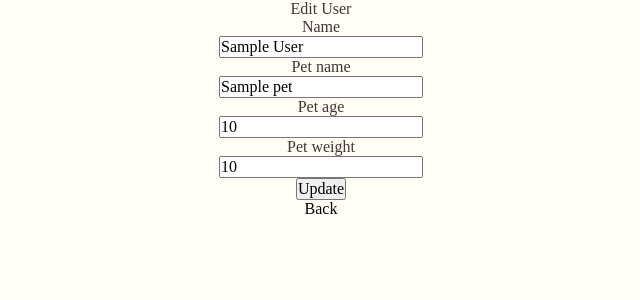
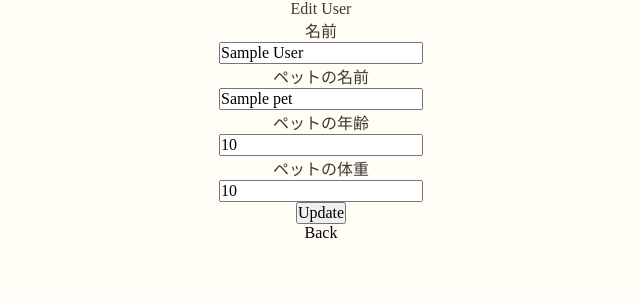
Before and after one commit to fujimasa0107/pet_health_diary, a Rails app: page /users/edit in a window 1280 px wide. Shown: the top 300 px of the page, without its empty margins (319-959 px from the left). Run offline with Rails 7, Linux system fonts and the light colour scheme; a user stored in the database is signed in; tables that the repository leaves empty hold one stand-in row (values such as "Sample post"); some libraries are stand-ins or nearby versions.

Commit message:
エラーメッセージ日本語化

```diff
--- a/app/views/layouts/application.html.erb
+++ b/app/views/layouts/application.html.erb
@@ -13,19 +13,6 @@
   </head>
 
   <body>
-<% flash.each do |type, messages| %>
-  <div class="<%= type %>">
-    <% if messages.is_a?(Array) %>
-      <ul>
-        <% messages.each do |message| %>
-          <li><%= message %></li>
-        <% end %>
-      </ul>
-    <% else %>
-      <%= messages %>
-    <% end %>
-  </div>
-<% end %>
     <%= yield %>
   </body>
 </html>
--- a/config/application.rb
+++ b/config/application.rb
@@ -12,6 +12,8 @@ module PetHealthDiary
     config.load_defaults 7.0
     config.time_zone = 'Tokyo'
     config.active_storage.variant_processor = :mini_magick
+    # 日本語の言語設定
+    config.i18n.default_locale = :ja
     # Configuration for the application, engines, and railties goes here.
     #
     # These settings can be overridden in specific environments using the files
--- /dev/null
+++ b/config/locales/devise.ja.yml
@@ -0,0 +1,153 @@
+ja:
+  activemodel:
+    attributes:
+      user_pet:
+        email: メールアドレス
+        password: パスワード
+        password_confirmation: 確認用パスワード
+        name: 名前
+        pet_name: ペットの名前
+        pet_age: ペットの年齢
+        pet_weight: ペットの体重
+  activerecord:
+    attributes:
+      user:
+        confirmation_sent_at: パスワード確認送信時刻
+        confirmation_token: パスワード確認用トークン
+        confirmed_at: パスワード確認時刻
+        created_at: 作成日
+        current_password: 現在のパスワード
+        current_sign_in_at: 現在のログイン時刻
+        current_sign_in_ip: 現在のログインIPアドレス
+        email: Eメール
+        encrypted_password: 暗号化パスワード
+        failed_attempts: 失敗したログイン試行回数
+        last_sign_in_at: 最終ログイン時刻
+        last_sign_in_ip: 最終ログインIPアドレス
+        locked_at: ロック時刻
+        password: パスワード
+        password_confirmation: パスワード（確認用）
+        remember_created_at: ログイン記憶時刻
+        remember_me: ログインを記憶する
+        reset_password_sent_at: パスワードリセット送信時刻
+        reset_password_token: パスワードリセット用トークン
+        sign_in_count: ログイン回数
+        unconfirmed_email: 未確認Eメール
+        unlock_token: ロック解除用トークン
+        updated_at: 更新日
+    models:
+      user: ユーザー
+  devise:
+    confirmations:
+      confirmed: メールアドレスが確認できました。
+      new:
+        resend_confirmation_instructions: アカウント確認メール再送
+      send_instructions: アカウントの有効化について数分以内にメールでご連絡します。
+      send_paranoid_instructions: メールアドレスが登録済みの場合、本人確認用のメールが数分以内に送信されます。
+    failure:
+      already_authenticated: すでにログインしています。
+      inactive: アカウントが有効化されていません。メールに記載された手順にしたがって、アカウントを有効化してください。
+      invalid: "%{authentication_keys}またはパスワードが違います。"
+      last_attempt: もう一回誤るとアカウントがロックされます。
+      locked: アカウントはロックされています。
+      not_found_in_database: "%{authentication_keys}またはパスワードが違います。"
+      timeout: セッションがタイムアウトしました。もう一度ログインしてください。
+      unauthenticated: ログインもしくはアカウント登録してください。
+      unconfirmed: メールアドレスの本人確認が必要です。
+    mailer:
+      confirmation_instructions:
+        action: メールアドレスの確認
+        greeting: "%{recipient}様"
+        instruction: 以下のリンクをクリックし、メールアドレスの確認手続を完了させてください。
+        subject: メールアドレス確認メール
+      email_changed:
+        greeting: こんにちは、%{recipient}様。
+        message: メールアドレスの（%{email}）変更が完了したため、メールを送信しています。
+        message_unconfirmed: メールアドレスが（%{email}）変更されたため、メールを送信しています。
+        subject: メール変更完了
+      password_change:
+        greeting: "%{recipient}様"
+        message: パスワードが再設定されました。
+        subject: パスワードの変更について
+      reset_password_instructions:
+        action: パスワード変更
+        greeting: "%{recipient}様"
+        instruction: パスワード再設定の依頼を受けたため、メールを送信しています。下のリンクからパスワードの再設定ができます。
+        instruction_2: パスワード再設定の依頼をしていない場合、このメールを無視してください。
+        instruction_3: パスワードの再設定は、上のリンクから新しいパスワードを登録するまで完了しません。
+        subject: パスワードの再設定について
+      unlock_instructions:
+        action: アカウントのロック解除
+        greeting: "%{recipient}様"
+        instruction: アカウントのロックを解除するには下のリンクをクリックしてください。
+        message: ログイン失敗が繰り返されたため、アカウントはロックされています。
+        subject: アカウントのロック解除について
+    omniauth_callbacks:
+      failure: "%{kind} アカウントによる認証に失敗しました。理由：（%{reason}）"
+      success: "%{kind} アカウントによる認証に成功しました。"
+    passwords:
+      edit:
+        change_my_password: パスワードを変更する
+        change_your_password: パスワードを変更
+        confirm_new_password: 確認用新しいパスワード
+        new_password: 新しいパスワード
+      new:
+        forgot_your_password: パスワードを忘れましたか？
+        send_me_reset_password_instructions: パスワードの再設定方法を送信する
+      no_token: このページにはアクセスできません。パスワード再設定メールのリンクからアクセスされた場合には、URL をご確認ください。
+      send_instructions: パスワードの再設定について数分以内にメールでご連絡いたします。
+      send_paranoid_instructions: メールアドレスが登録済みの場合、パスワード再設定用のメールが数分以内に送信されます。
+      updated: パスワードが正しく変更されました。
+      updated_not_active: パスワードが正しく変更されました。
+    registrations:
+      destroyed: アカウントを削除しました。またのご利用をお待ちしております。
+      edit:
+        are_you_sure: 本当によろしいですか？
+        cancel_my_account: アカウント削除
+        currently_waiting_confirmation_for_email: "%{email} の確認待ち"
+        leave_blank_if_you_don_t_want_to_change_it: 空欄のままなら変更しません
+        title: "%{resource}編集"
+        unhappy: 気に入りません
+        update: 更新
+        we_need_your_current_password_to_confirm_your_changes: 変更を反映するには現在のパスワードを入力してください
+      new:
+        sign_up: アカウント登録
+      signed_up: アカウント登録が完了しました。
+      signed_up_but_inactive: ログインするためには、アカウントを有効化してください。
+      signed_up_but_locked: アカウントがロックされているためログインできません。
+      signed_up_but_unconfirmed: 本人確認用のメールを送信しました。メール内のリンクからアカウントを有効化させてください。
+      update_needs_confirmation: アカウント情報を変更しました。変更されたメールアドレスの本人確認のため、本人確認用メールより確認処理をおこなってください。
+      updated: アカウント情報を変更しました。
+      updated_but_not_signed_in: あなたのアカウントは正常に更新されましたが、パスワードが変更されたため、再度ログインしてください。
+    sessions:
+      already_signed_out: 既にログアウト済みです。
+      new:
+        sign_in: ログイン
+      signed_in: ログインしました。
+      signed_out: ログアウトしました。
+    shared:
+      links:
+        back: 戻る
+        didn_t_receive_confirmation_instructions: アカウント確認のメールを受け取っていませんか？
+        didn_t_receive_unlock_instructions: アカウントのロック解除方法のメールを受け取っていませんか？
+        forgot_your_password: パスワードを忘れましたか？
+        sign_in: ログイン
+        sign_in_with_provider: "%{provider}でログイン"
+        sign_up: アカウント登録
+      minimum_password_length: "（%{count}字以上）"
+    unlocks:
+      new:
+        resend_unlock_instructions: アカウントのロック解除方法を再送する
+      send_instructions: アカウントのロック解除方法を数分以内にメールでご連絡します。
+      send_paranoid_instructions: アカウントが見つかった場合、アカウントのロック解除方法を数分以内にメールでご連絡します。
+      unlocked: アカウントをロック解除しました。
+  errors:
+    messages:
+      already_confirmed: は既に登録済みです。ログインしてください。
+      confirmation_period_expired: の期限が切れました。%{period} までに確認する必要があります。 新しくリクエストしてください。
+      expired: の有効期限が切れました。新しくリクエストしてください。
+      not_found: は見つかりませんでした。
+      not_locked: はロックされていません。
+      not_saved:
+        one: エラーが発生したため %{resource} は保存されませんでした。
+        other: "%{count} 件のエラーが発生したため %{resource} は保存されませんでした。"
```
Also changed, not shown: app/models/user_pet.rb (+7 -7 lines), app/views/shared/_error_messages.html.erb (+13 -8 lines), Gemfile, Gemfile.lock.
